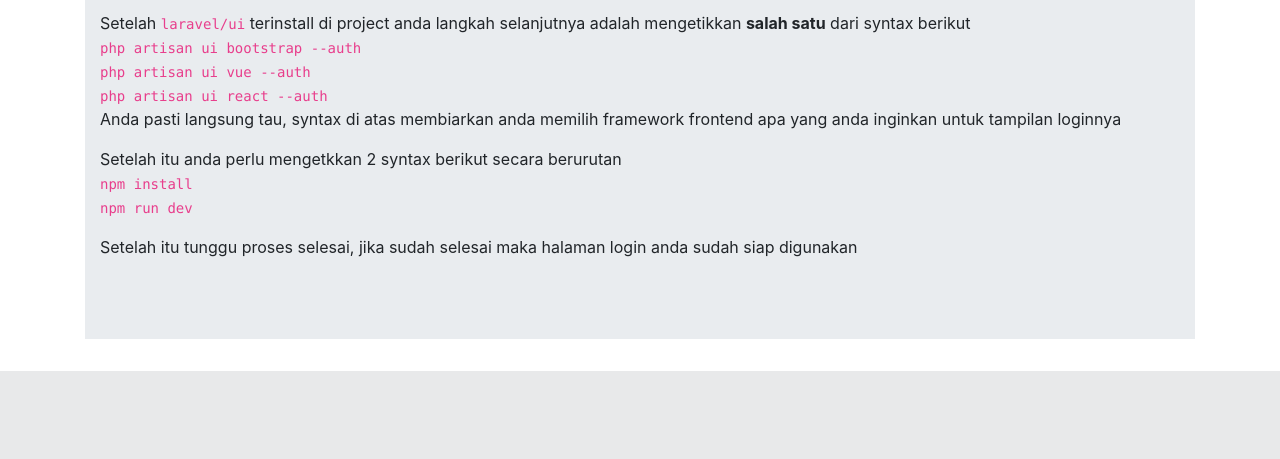
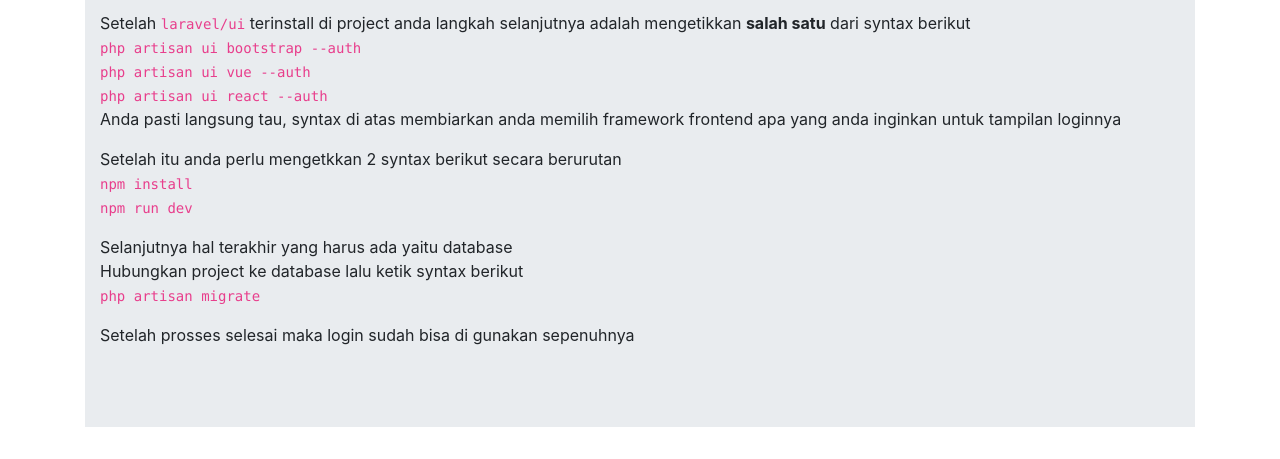
Before and after one commit to KNobHack/laravel-tutor, a PHP site: page /index.php?page=membuat in a window 1280 px wide. Shown: the part 768-1227 px from the top of the page. Before the commit the page ends 1139 px from the top, so only its background shows below. Run offline with PHP 8.4, Linux system fonts and the light colour scheme; some libraries are stand-ins or nearby versions.

Commit message:
add migrate to membuat

```diff
--- a/membuat.php
+++ b/membuat.php
@@ -8,7 +8,8 @@
             Untuk membuat login di laravel sangat-sangat simpel, jika anda ingin membuat login pada project baru maka anda tinggal mengetikkan syntax berikut<br>
             <code>laravel new nama_project --auth</code><br>
             tentunya anda harus menginstall <a href="./?page=persiapan#li">laravel installer</a> sebelumnya.
-            <br>Setelah itu anda tinggal menunggu proses download selesai dan jadilah project baru dengan fitur login lengkap didalamnya. simpel bukan???</p>
+            <br>Setelah itu anda tinggal menunggu proses download selesai dan jadilah project baru dengan fitur login lengkap didalamnya. simpel bukan???
+        </p>
         <p>
             Tapi bagaimana jika sudah memiliki project dan ingin menambahkan login di dalamnya?.<br>
             Simak penjelasannya
@@ -37,6 +38,11 @@
             <code>npm install</code><br>
             <code>npm run dev</code>
         </p>
-        <p>Setelah itu tunggu proses selesai, jika sudah selesai maka halaman login anda sudah siap digunakan</p>
+        <p>
+            Selanjutnya hal terakhir yang harus ada yaitu database<br>
+            Hubungkan project ke database lalu ketik syntax berikut<br>
+            <code>php artisan migrate</code>
+        </p>
+        <p>Setelah prosses selesai maka login sudah bisa di gunakan sepenuhnya</p>
     </div>
 </div>
```
